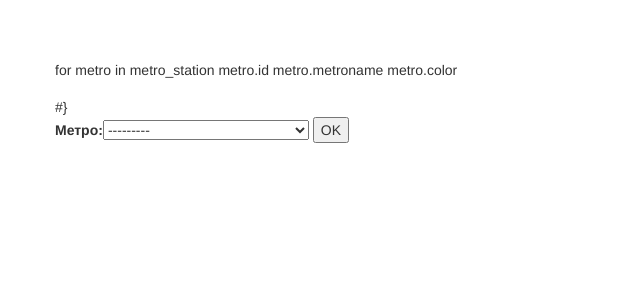
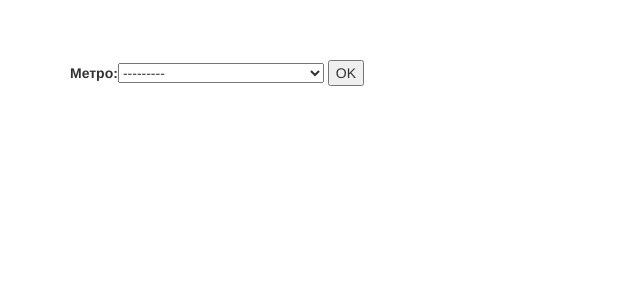
Before and after one commit to asya229/bar_project, a Django app: page / in a window 1280 px wide. Shown: the top 300 px of the page, without its empty margins (0-640 px from the left). Run offline with Django 3.2, Linux system fonts and the light colour scheme; data comes from the database, SQL or seed files in the repository; some libraries are stand-ins or nearby versions.

Commit message:
исправлена переменая form на form_choice_metro для передачи в шаблон

```diff
--- a/barmetro/views.py
+++ b/barmetro/views.py
@@ -8,9 +8,9 @@
 
 def page_list(request):
     coords = CoordMetro.objects.all()
-    coords_for_bar = CoordBar.objects.all()[:20]
-    form = BarSearchFrom()
-    context = {'metro_station': coords, 'coords_for_bar': coords_for_bar, 'form': form}
+    coords_for_bar = CoordBar.objects.all()
+    form_choice_metro = BarSearchFrom()
+    context = {'metro_station': coords, 'coords_for_bar': coords_for_bar, 'form_choice_metro': form_choice_metro}
     return render(request, 'barmetro/page_list.html', context)
 
 def page_metro(request, pk):
--- a/templates/barmetro/page_list.html
+++ b/templates/barmetro/page_list.html
@@ -4,7 +4,7 @@
 
     <br> <br> <br>
 
-    <div class="row">
+{#    <div class="row">#}
 {#        <div class="col-xs-2">#}
 {#            <select class="form-control">#}
 {##}
@@ -12,9 +12,16 @@
 {#                {% for coord in coords %}#}
 {#        сдедать цикл для селекта, сделать форму, вставить csrf_token#}
 {#        <option value="1" style="color: yellow;">Авиамоторная</option>#}
-        for metro in metro_station
-            metro.id metro.metroname metro.color
-        <option value="{{ metro.id }}" style="color:{{ metro.color }};">{{ metro.metroname }}</option>#}
+
+
+
+{#        for metro in metro_station#}
+{#            metro.id metro.metroname metro.color#}
+{#        <option value="{{ metro.id }}" style="color:{{ metro.color }};">{{ metro.metroname }}</option>#}
+
+
+
+
 {#                <option>#}
 {#                {{ coord.metroname }}</option>#}
 {#                {% endfor %}#}
@@ -24,14 +31,14 @@
 
     <form action="/result/" method="post">
         {% csrf_token %}
-        {{ form }}
+        {{ form_choice_metro }}
     <input type="submit" value="OK">
     </form>
 
 
 
 {#        <button type="submit" class="btn btn-default">Поиск</button>#}
-    </div>
+{#    </div>#}
 
 
 
```
